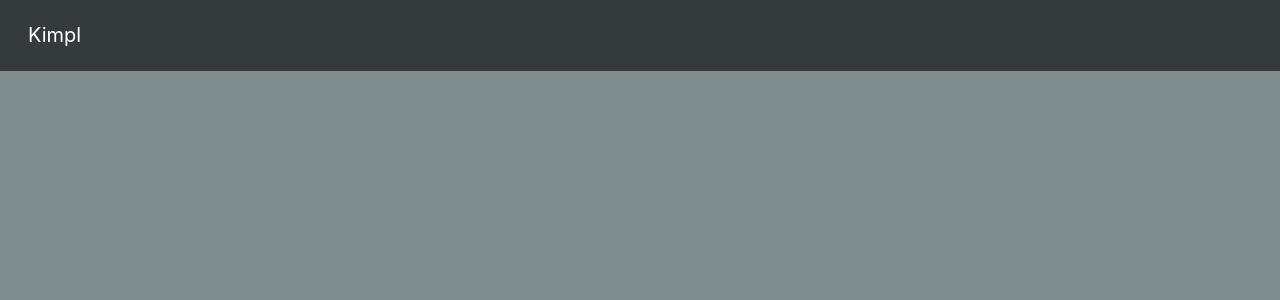
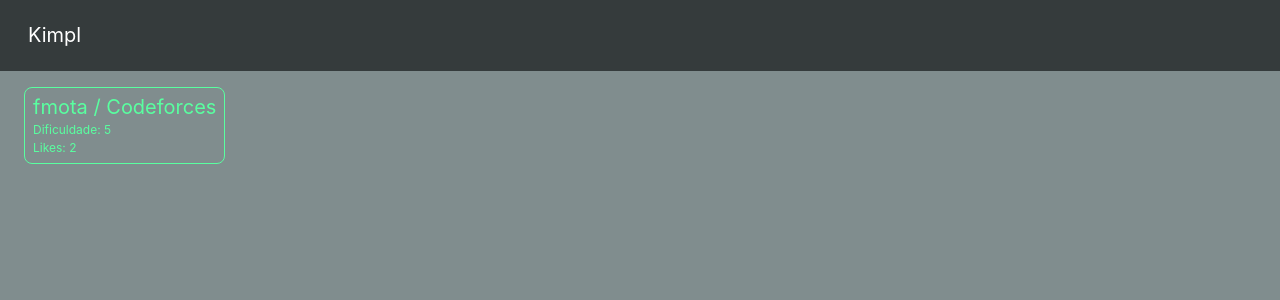
Before and after one commit to FMota0/kimpl, a React (Create React App) app in the folder client/: page /tags/1 in a window 1280 px wide. Shown: the top 300 px of the page. Built offline with nearby package versions, Linux system fonts and the light colour scheme.

Commit message:
Add Link page

```diff
--- a/client/src/App.js
+++ b/client/src/App.js
@@ -1,10 +1,11 @@
 import React from 'react';
-import { Switch, Route, Link } from 'react-router-dom';
+import { Switch, Route } from 'react-router-dom';
 import './App.css';
 
 import Header from "./components/Header";
 import Tags from "./components/Tags";
 import Links from "./components/Links";
+import Link from "./components/Link";
 
 function App() {
   return (
@@ -13,8 +14,8 @@ function App() {
       <div className="ml2 mr2">
         <Switch>
           <Route path="/" exact component={Tags}/>
-          <Route path="/tag/:tag" exact component={Links}/>
-          <Route path="/link/:linkId" exact/>
+          <Route path="/tags/:tag" exact component={Links}/>
+          <Route path="/links/:linkId" exact component={Link}/>
         </Switch>
       </div>
     </div>
--- /dev/null
+++ b/client/src/components/Link.js
@@ -0,0 +1,19 @@
+import React from "react";
+
+const link = {
+  id: "id",
+  owner: "fmota",
+  link: "link",
+  desc: "Nya Nya",
+  judge: 'Codeforces',
+  likes: 2,
+  difficulty: 5,
+}
+
+const Link = () => {
+  return (
+    <p> {link.id} </p>
+  );
+};
+
+export default Link;
--- a/client/src/components/LinkCard.js
+++ b/client/src/components/LinkCard.js
@@ -1,12 +1,15 @@
 import React from "react";
+import { Link } from "react-router-dom";
 
-const LinkCard = ({ link: { owner, judge, difficulty, likes } }) => {
+const LinkCard = ({ link: { id, owner, judge, difficulty, likes } }) => {
   return (
-    <div className="ba br3 card pl2 pr2 pb2 pt2 fl">
-      <div className="f4">{owner} / {judge}</div>
-      <div className="f7 mt1">Dificuldade: {difficulty}</div>
-      <div className="f7 mt1">Likes: {likes}</div>
-    </div>
+    <Link to={`/links/${id}`} style={{ textDecoration: 'none' }}>
+      <div className="ba br3 card pl2 pr2 pb2 pt2 fl">
+        <div className="f4">{owner} / {judge}</div>
+        <div className="f7 mt1">Dificuldade: {difficulty}</div>
+        <div className="f7 mt1">Likes: {likes}</div>
+      </div>
+    </Link>
   )
 };
 
--- a/client/src/components/Tags.js
+++ b/client/src/components/Tags.js
@@ -20,7 +20,7 @@ const Tags = () => {
       {tags.map(tag => {
         return (
           <div key={tag} className="pa3 w-20">
-            <Link to={`/tag/${tag}`} style={{textDecoration: 'none'}}>
+            <Link to={`/tags/${tag}`} style={{textDecoration: 'none'}}>
               <div className="ba br3 card tc">
                   <p>{tag}</p>
               </div>
```
